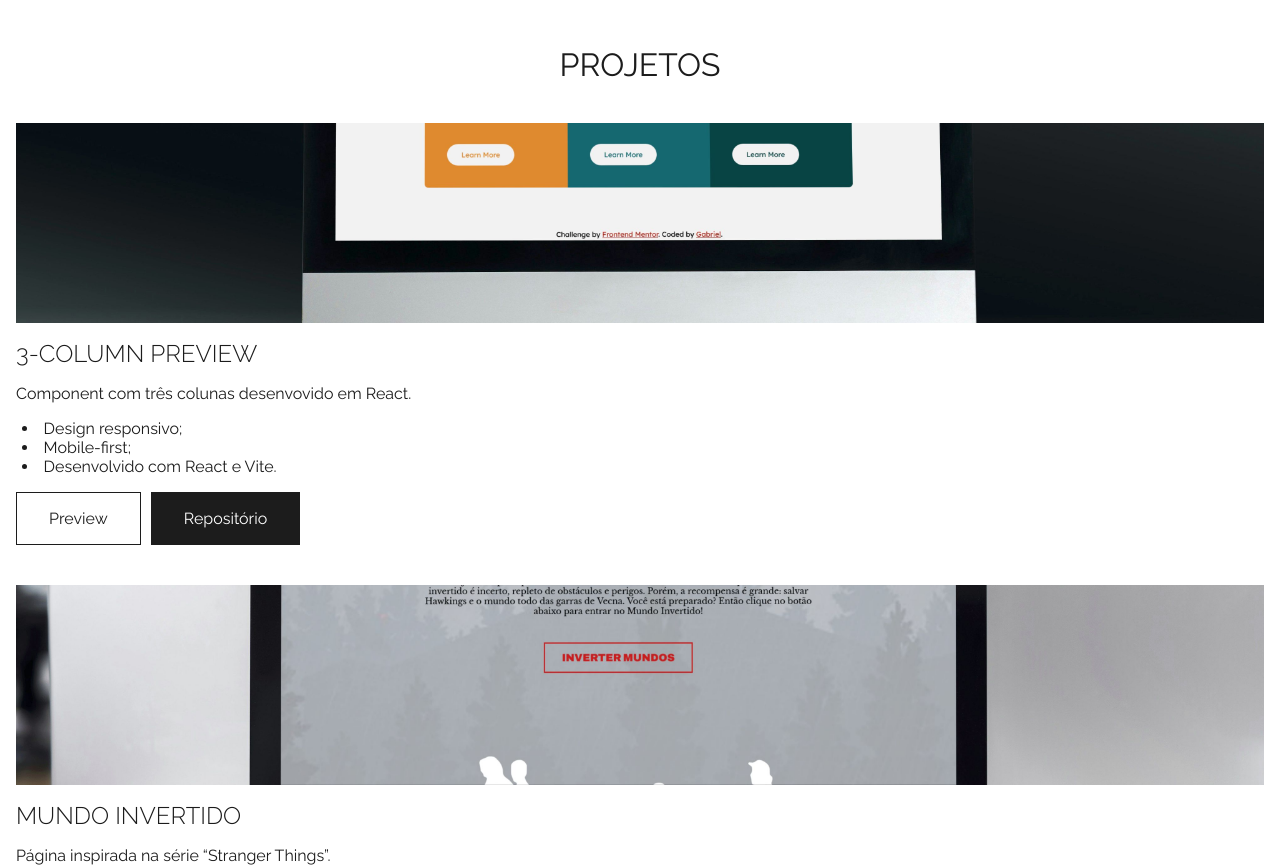
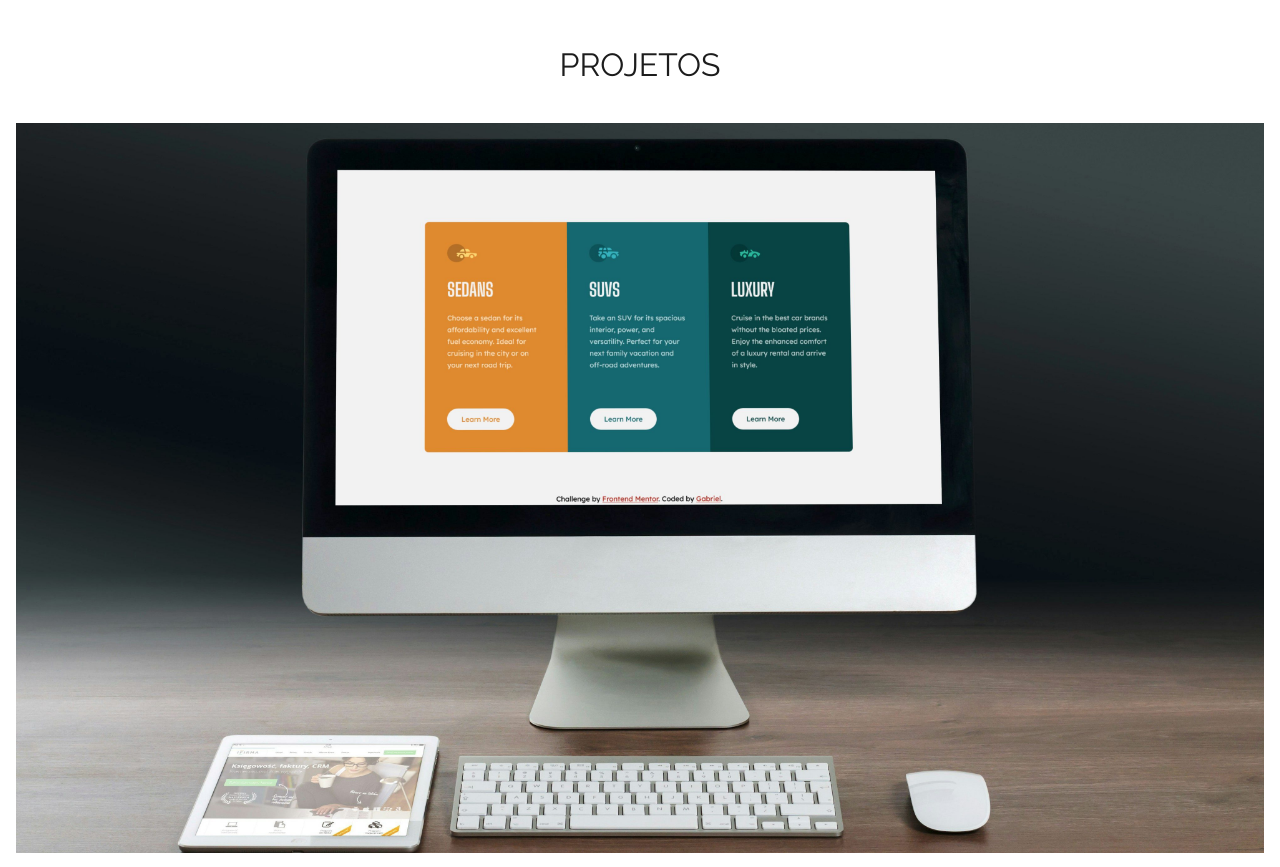
Before and after one commit to GracilianoOG/dio-portfolio, a React (Vite) app: page / in a window 1280 px wide. Shown: the part 2480-3347 px from the top of the page. Built offline with nearby package versions, Linux system fonts and the light colour scheme.

Commit message:
Change ProjectCard max height to 57vw

```diff
--- a/src/components/ProjectCard.jsx
+++ b/src/components/ProjectCard.jsx
@@ -8,7 +8,7 @@ const ProjectContent = styled.div`
 `;
 
 const ProjectImage = styled.img`
-  max-height: 12.5rem;
+  max-height: 57vw;
   object-fit: cover;
   width: 100%;
 `;
```
